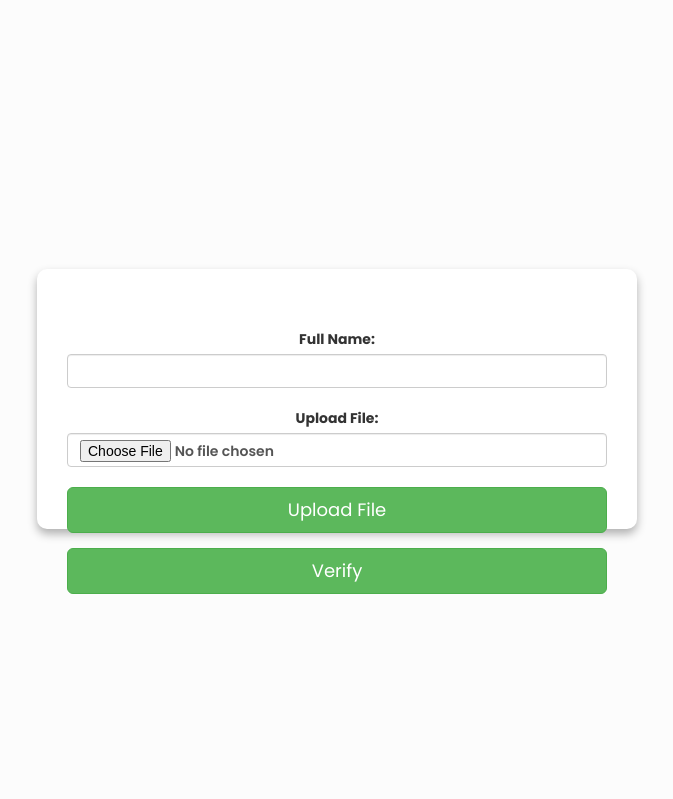
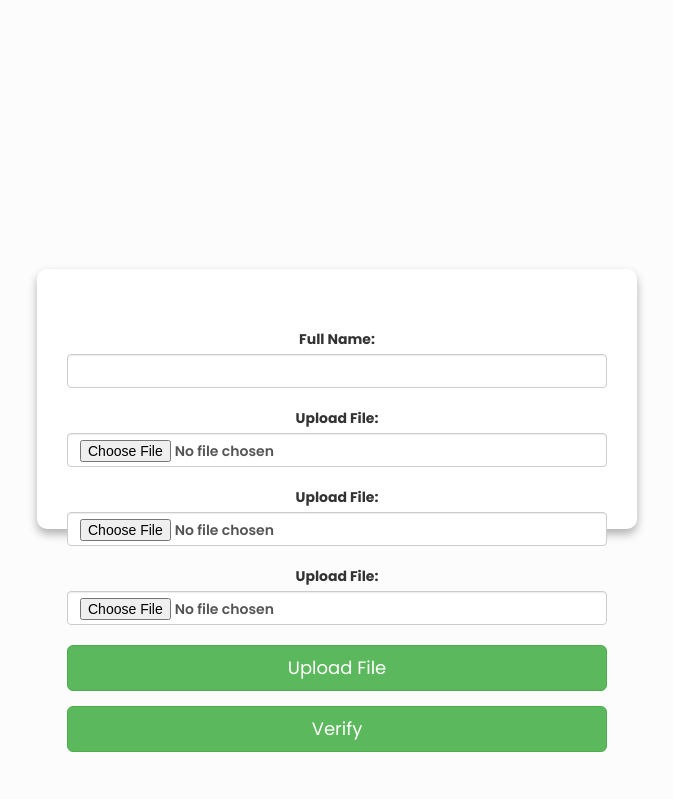
Before and after one commit to pratikmraut/inside-eye, a Flask app: page /verification/ in a window 1280 px wide. Shown: the part 78-877 px from the top of the page, without its empty margins (303-976 px from the left). Run offline with Flask 2, Linux system fonts and the light colour scheme; the visitor is signed in with stand-in values (Sample User, id 1); style sheets or scripts are compiled from the project's sources; some libraries are stand-ins or nearby versions.

Commit message:
updated verification, ssc_qr hsc_qr pratik_raut resume added

```diff
--- a/app.py
+++ b/app.py
@@ -73,9 +73,18 @@ app.config["UPLOAD_DIR"] = "uploads"
 @login_required
 def upload():
   print(request.method)
+
+  def resume(filename):
+    file_data = parser.from_file(os.path.join(app.config['UPLOAD_DIR'], filename))
+    text = file_data['content']
+    print(text)
+
   if request.method == 'POST':
       file = request.files['file']
       file.save(os.path.join(app.config['UPLOAD_DIR'], file.filename))
+
+      resume(file.filename)
+
       return render_template("upload.html", msg = "File uplaoded successfully.")
   return render_template("upload.html", msg = "")
 
@@ -86,6 +95,7 @@ def upload():
 #   return render_template('verification.html')
 
 
+
 app.config["UPLOAD_DIR"] = "uploads"
 @app.route("/verification/", methods = ["GET", "POST"])
 @login_required
@@ -93,7 +103,27 @@ def verification():
 
   print(request.method)
 
-  def read_qr_code(filename):
+  def hsc(hsc_txt):
+    var = hsc_txt.split()
+    # print(var[16]) #530
+    hsc_marks = int(var[16])
+    print(hsc_marks) #530
+    per = float(hsc_marks/6.5)
+    print('%.2f'%per) #81.53
+
+  def ssc(ssc_text):
+    # print(len(ssc_text)) #93
+    #len(93)-13
+    # print(ssc_text[:80]) #Raut....457
+    var = ssc_text[:80]
+    # print(var[77:]) #457
+    ssc_marks = int(var[77:])
+    print(ssc_marks) #457
+    per_s = float(ssc_marks/5)
+    print('%.2f'%per_s) #91.40
+
+
+  def read_qr_code(filename, mode):
     image = cv2.imread(os.path.join(app.config['UPLOAD_DIR'], filename))
 
     decodedObjects = pyzbar.decode(image)
@@ -102,16 +132,35 @@ def verification():
         # print("Data:  b'www.copyassignment.com'")
         print("Type:", obj.type)
         print("Data: ", obj.data, "\n")
-  def resume(filename):
-    file_data = parser.from_file(os.path.join(app.config['UPLOAD_DIR'], filename))
-    text = file_data['content']
-    print(text)
+
+        if(mode == 'hsc'):
+          hsc(obj.data)
+
+        elif(mode == 'ssc'):
+          hsc(obj.data)
+
+        else:
+          pass
 
   if request.method == 'POST':
-      file = request.files['file']
-      file.save(os.path.join(app.config['UPLOAD_DIR'], file.filename))
+      # file = request.files['file']
+      # file.save(os.path.join(app.config['UPLOAD_DIR'], file.filename))
       # print(read_qr_code(file.filename))
-      resume(file.filename)
+      # print(request.files['aadhar'].filename)
+
+      file1 = request.files['aadhar']
+      file1.save(os.path.join(app.config['UPLOAD_DIR'], file1.filename))
+      # read_qr_code(file1.filename, 'aadhar')
+
+      file2 = request.files['hsc']
+      file2.save(os.path.join(app.config['UPLOAD_DIR'], file2.filename))
+      read_qr_code(file2.filename, 'hsc')
+
+      file3 = request.files['ssc']
+      file3.save(os.path.join(app.config['UPLOAD_DIR'], file3.filename))
+      # read_qr_code(file3.filename, 'ssc')
+
+      # print(file)
 
       return render_template("verification.html", msg = "File uplaoded successfully.")
   return render_template("verification.html", msg = "")
--- a/templates/verification.html
+++ b/templates/verification.html
@@ -22,9 +22,20 @@
                     {% endif %}
                     <div>
                         <label for="tags">Upload File:</label>
-                        <input type="file" class="form-control" name="file" placeholder="select a file to upload"
+                        <input type="file" class="form-control" name="aadhar" placeholder="select a file to upload"
                             required>
                         <br />
+
+                        <label for="tags">Upload File:</label>
+                        <input type="file" class="form-control" name="ssc" placeholder="select a file to upload"
+                            required>
+                        <br />
+
+                        <label for="tags">Upload File:</label>
+                        <input type="file" class="form-control" name="hsc" placeholder="select a file to upload"
+                            required>
+                        <br />
+
                         <input type="submit" name="submit" class="btn btn-success btn-lg btn-block"
                             value="Upload File">
                     </div>
```
Also changed, not shown: extraction.py (added), uploads/hsc_qr.png (added), uploads/ssc_qr.png (added), 2 other files.
